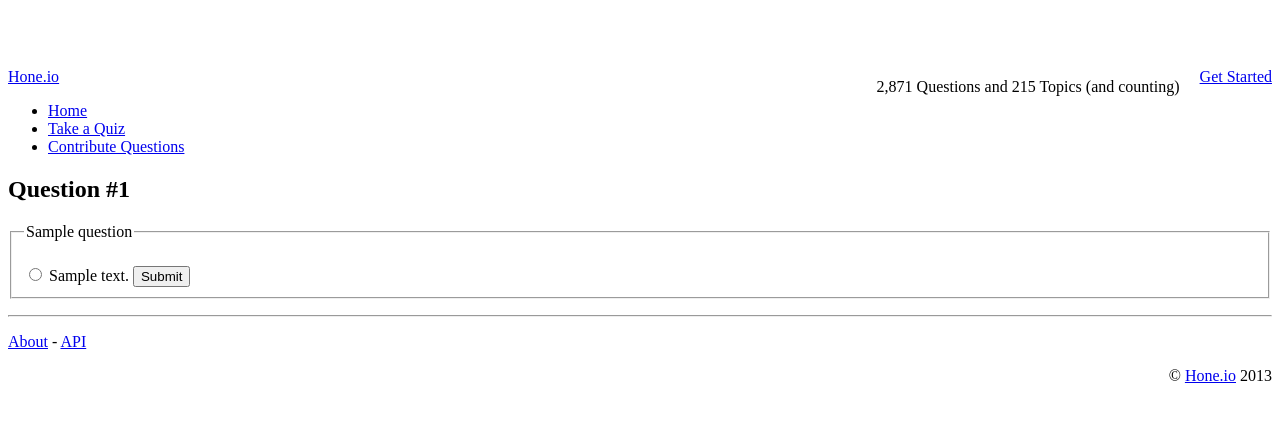
After one commit to jonstjohn/hone, a Django app: template hone/quiz/templates/quiz/question.html in a window 1280 px wide. The commit adds this page. Shown: the top 422 px of the page. Run offline with Django 3.2, Linux system fonts and the light colour scheme; the template is opened without the code that fills it: values that come from a table or form of the project are taken from there, others are empty; tables that the repository leaves empty hold one stand-in row (values such as "Sample post"); some libraries are stand-ins or nearby versions.

Commit message:
Quiz attempts, responses

```diff
--- a/hone/hone/templates/base.html
+++ b/hone/hone/templates/base.html
@@ -11,6 +11,9 @@
         body {
             padding-top: 60px;
         }
+
+        form.question label { min-height: 30px }
+        form.question button { margin-top: 20px }
     </style>
     <!--[if lt IE 9]>
     <script src="//html5shim.googlecode.com/svn/trunk/html5.js"></script>
@@ -29,7 +32,7 @@
             <div style="float: right; padding: 10px 20px">2,871 Questions and 215 Topics (and counting)</div>
             <a class="brand" href="/">Hone.io</a>
             <ul class="nav">
-                <li><a href="{% url 'index' %}" class="">Home</a></li>
+                <li><a href="{% url 'home' %}" class="">Home</a></li>
                 <li>
                     <a href="/quiz">Take a Quiz</a>
                 </li>
--- a/hone/hone/templates/registration/login.html
+++ b/hone/hone/templates/registration/login.html
@@ -14,6 +14,7 @@
 
     <input type="submit" value="login" />
     <input type="hidden" name="next" value="{{ next|escape }}" />
+    {% csrf_token %}
   </form>
 
 {% endblock %}
--- a/hone/quiz/admin.py
+++ b/hone/quiz/admin.py
@@ -1,6 +1,6 @@
 from django.contrib import admin
 
-from quiz.models import Question, Answer, Topic
+from quiz.models import Question, Answer, Topic, Quiz
 
 class AnswerInline(admin.StackedInline):
     model = Answer
@@ -15,4 +15,5 @@ class QuestionAdmin(admin.ModelAdmin):
 
 admin.site.register(Question, QuestionAdmin)
 admin.site.register(Topic)
+admin.site.register(Quiz)
 #admin.site.register(Answer)
--- a/hone/quiz/models.py
+++ b/hone/quiz/models.py
@@ -23,15 +23,17 @@ class Topic(models.Model):
     def __unicode__(self):
         return self.topic
 
-"""
+class Quiz(models.Model):
+    quiz = models.CharField(max_length=100)
+    questions = models.ManyToManyField(Question)
+
+    def __unicode__(self):
+        return self.quiz
+
 class Attempt(models.Model):
-    name = models.CharField(max_length=100)
     quiz = models.ForeignKey(Quiz)
     user = models.ForeignKey(User)
 
-class Topic(models.Model):
-    name = models.CharField(max_length=100)
-
-class Quiz(models.Model):
-    name = models.CharField(max_length=100)
-"""
+class Response(models.Model):
+    attempt = models.ForeignKey(Attempt)
+    answer = models.ForeignKey(Answer)
--- /dev/null
+++ b/hone/quiz/templates/quiz/question.html
@@ -0,0 +1,19 @@
+{% extends "base.html" %}
+
+{% block content %}
+
+<h2>Question #1</h2>
+<div class="well">
+    <form class="question">
+        <fieldset>
+            <legend>{{ question.question }}</legend>
+            {% for answer in answers %}
+                <label class="radio"><input type="radio" name="answer" value="{{ answer.id }}"/> {{ answer.answer }}</label>
+            {% endfor %}
+            {% csrf_token %}
+            <button type="submit" class="btn btn-primary">Submit</button>
+        </fieldset>
+    </form>
+</div>
+
+{% endblock %}
--- a/hone/quiz/urls.py
+++ b/hone/quiz/urls.py
@@ -3,5 +3,6 @@ from django.conf.urls import patterns, url
 from quiz import views
 
 urlpatterns = patterns('',
-    url(r'^$', views.index, name='index')
+    url(r'^$', views.index, name='index'),
+    url(r'^(?P<quiz_id>\d+)/(?P<num>\d+)$', views.question, name='question'),
 )
```
Also changed, not shown: hone/quiz/views.py (+14 -1 lines), hone/quiz/migrations/0004_auto__add_quiz.py (added), hone/quiz/migrations/0005_auto__add_field_quiz_quiz.py (added), hone/quiz/migrations/0006_auto__add_attempt.py (added), hone/quiz/migrations/0007_auto__add_response.py (added), 2 other files.
